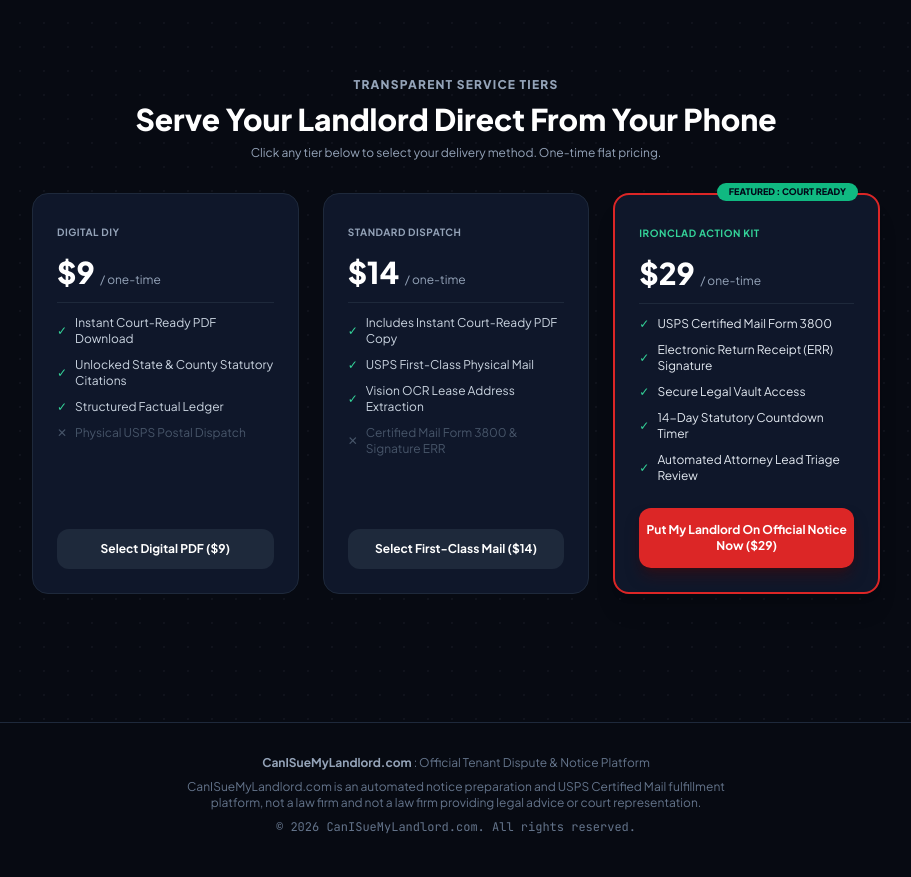
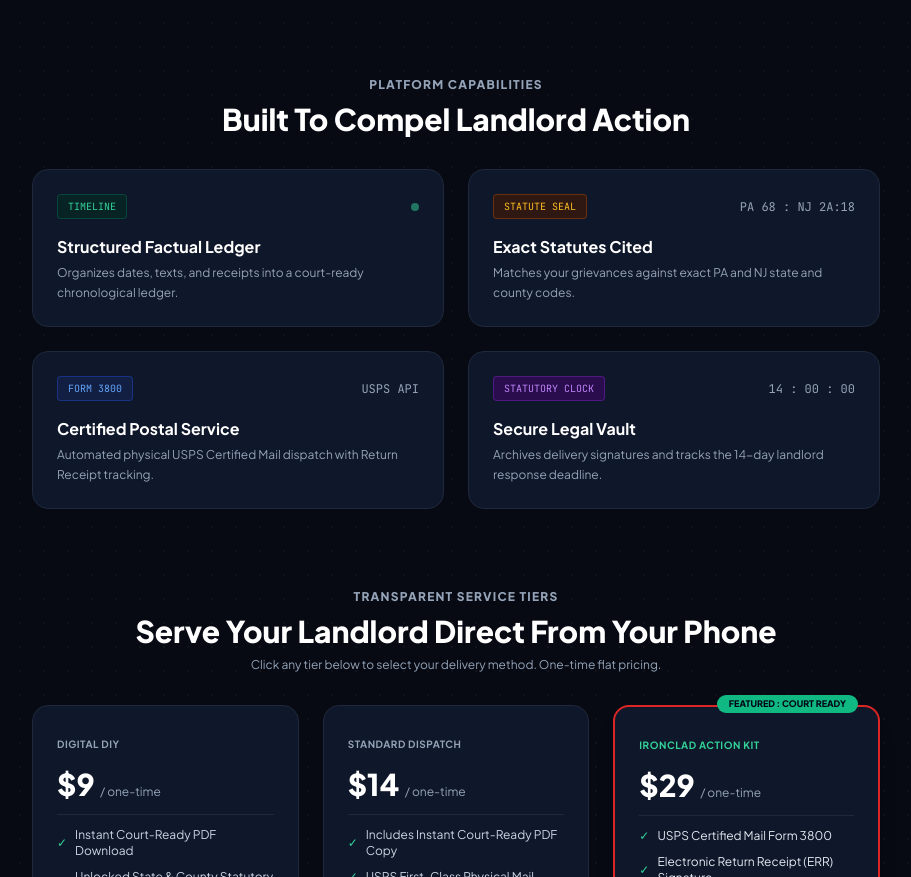
Before and after one commit to KINGJAYE/canisue-my-landlord, a website: page index.html in a window 1280 px wide. Shown: the part 1213-2090 px from the top of the page, without its empty margins (184-1095 px from the left). Drawn offline with nearby package versions, Linux system fonts and the light colour scheme.

Commit message:
Restore Platform Capabilities Section in index.html
Restored the Platform Capabilities section with detailed cards highlighting various features such as timeline, statute seal, certified postal service, and secure legal vault.

```diff
--- a/index.html
+++ b/index.html
@@ -169,6 +169,54 @@
       </div>
     </div>
 
+    <!-- PLATFORM CAPABILITIES SECTION (RESTORED) -->
+    <div class="mb-20 text-center">
+      <span class="text-xs uppercase font-extrabold tracking-widest text-slate-400 block mb-2">Platform Capabilities</span>
+      <h2 class="text-2xl sm:text-3xl font-extrabold text-white mb-8">Built To Compel Landlord Action</h2>
+
+      <div class="grid grid-cols-1 sm:grid-cols-2 gap-6 text-left">
+        <!-- Card 1 -->
+        <div class="bg-[#0F172A] border border-slate-800 rounded-2xl p-6">
+          <div class="flex items-center justify-between mb-4">
+            <span class="text-[10px] font-mono text-emerald-400 bg-emerald-950/60 border border-emerald-800/60 px-2.5 py-1 rounded">TIMELINE</span>
+            <span class="w-2 h-2 rounded-full bg-emerald-400 animate-pulse"></span>
+          </div>
+          <h3 class="font-bold text-white text-base mb-1">Structured Factual Ledger</h3>
+          <p class="text-xs text-slate-400 leading-relaxed">Organizes dates, texts, and receipts into a court-ready chronological ledger.</p>
+        </div>
+
+        <!-- Card 2 -->
+        <div class="bg-[#0F172A] border border-slate-800 rounded-2xl p-6">
+          <div class="flex items-center justify-between mb-4">
+            <span class="text-[10px] font-mono text-amber-400 bg-amber-950/60 border border-amber-800/60 px-2.5 py-1 rounded">STATUTE SEAL</span>
+            <span class="text-xs font-mono text-slate-400">PA 68 : NJ 2A:18</span>
+          </div>
+          <h3 class="font-bold text-white text-base mb-1">Exact Statutes Cited</h3>
+          <p class="text-xs text-slate-400 leading-relaxed">Matches your grievances against exact PA and NJ state and county codes.</p>
+        </div>
+
+        <!-- Card 3 -->
+        <div class="bg-[#0F172A] border border-slate-800 rounded-2xl p-6">
+          <div class="flex items-center justify-between mb-4">
+            <span class="text-[10px] font-mono text-blue-400 bg-blue-950/60 border border-blue-800/60 px-2.5 py-1 rounded">FORM 3800</span>
+            <span class="text-xs font-mono text-slate-400">USPS API</span>
+          </div>
+          <h3 class="font-bold text-white text-base mb-1">Certified Postal Service</h3>
+          <p class="text-xs text-slate-400 leading-relaxed">Automated physical USPS Certified Mail dispatch with Return Receipt tracking.</p>
+        </div>
+
+        <!-- Card 4 -->
+        <div class="bg-[#0F172A] border border-slate-800 rounded-2xl p-6">
+          <div class="flex items-center justify-between mb-4">
+            <span class="text-[10px] font-mono text-purple-400 bg-purple-950/60 border border-purple-800/60 px-2.5 py-1 rounded">STATUTORY CLOCK</span>
+            <span class="text-xs font-mono text-slate-400">14 : 00 : 00</span>
+          </div>
+          <h3 class="font-bold text-white text-base mb-1">Secure Legal Vault</h3>
+          <p class="text-xs text-slate-400 leading-relaxed">Archives delivery signatures and tracks the 14-day landlord response deadline.</p>
+        </div>
+      </div>
+    </div>
+
     <!-- TRANSPARENT SERVICE TIERS / PRICING -->
     <div class="mb-20 text-center">
       <span class="text-xs uppercase font-extrabold tracking-widest text-slate-400 block mb-2">Transparent Service Tiers</span>
```
